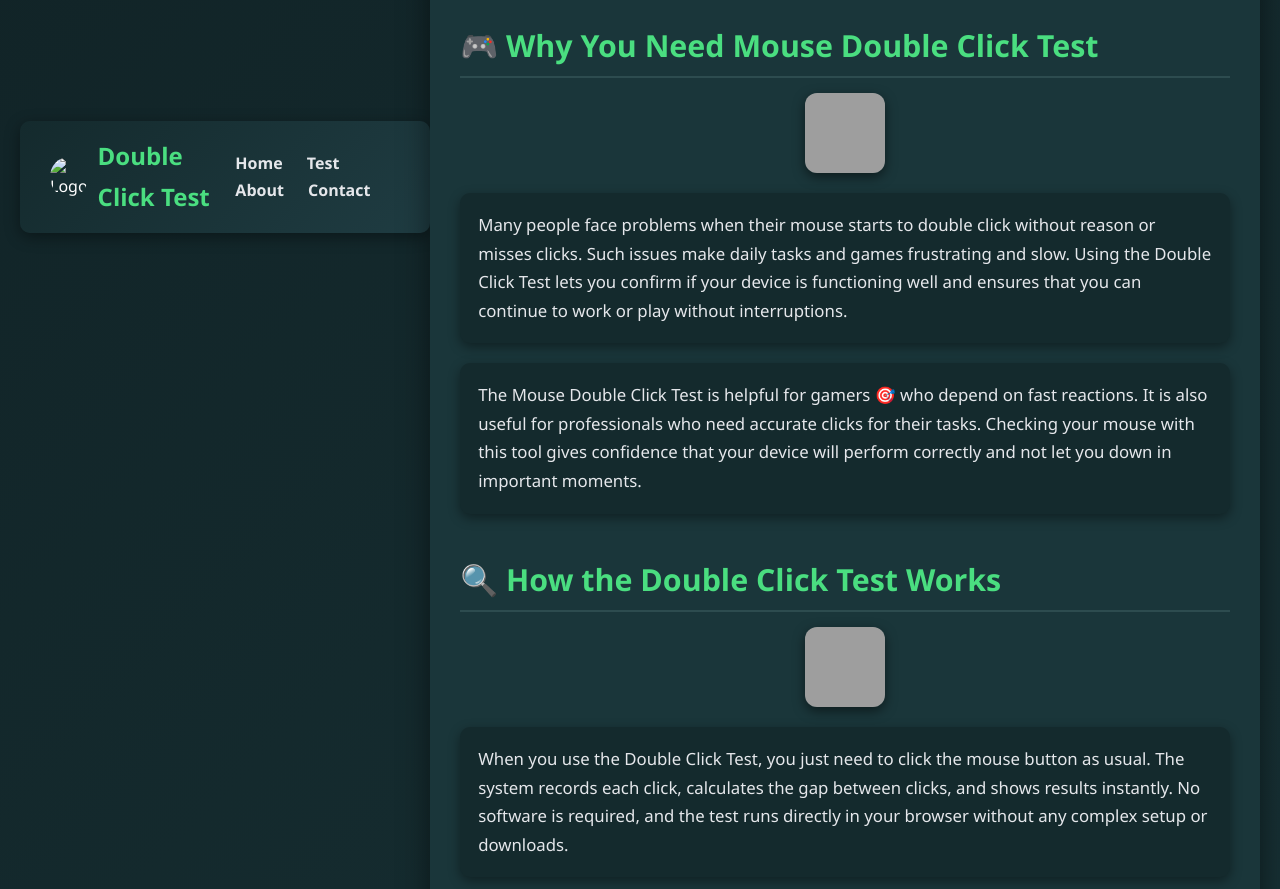
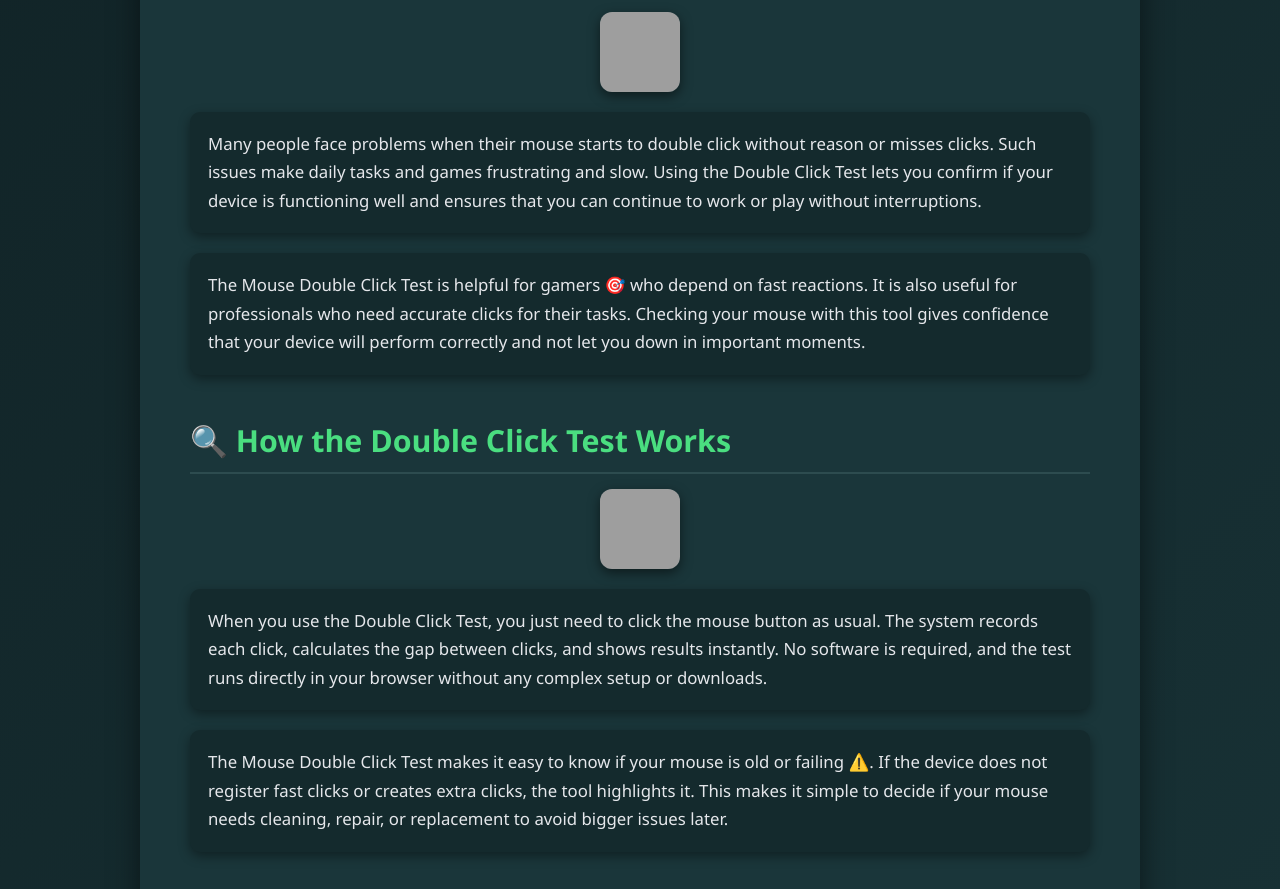
Before and after one commit to nomijoyia/DoubleClickTest, a plain HTML site: page index.html in a window 1280 px wide. Shown: the part 1803-2692 px from the top of the page. Drawn offline with Linux system fonts and the light colour scheme; grey boxes are pictures that could not be loaded.

Commit message:
index.html

```diff
--- a/index.html
+++ b/index.html
@@ -520,18 +520,6 @@ font-size: 0.9rem;
 </style>
 </head>
 <body>
-  <header class="site-header">
-  <div class="logo">
-    <img src="your-logo.png" alt="Logo">
-    <h1>Double Click Test</h1>
-  </div>
-  <nav class="nav-links">
-    <a href="#home">Home</a>
-    <a href="#test">Test</a>
-    <a href="#about">About</a>
-    <a href="#contact">Contact</a>
-  </nav>
-</header>
 
 <div class="container">
 <div class="header">
```
